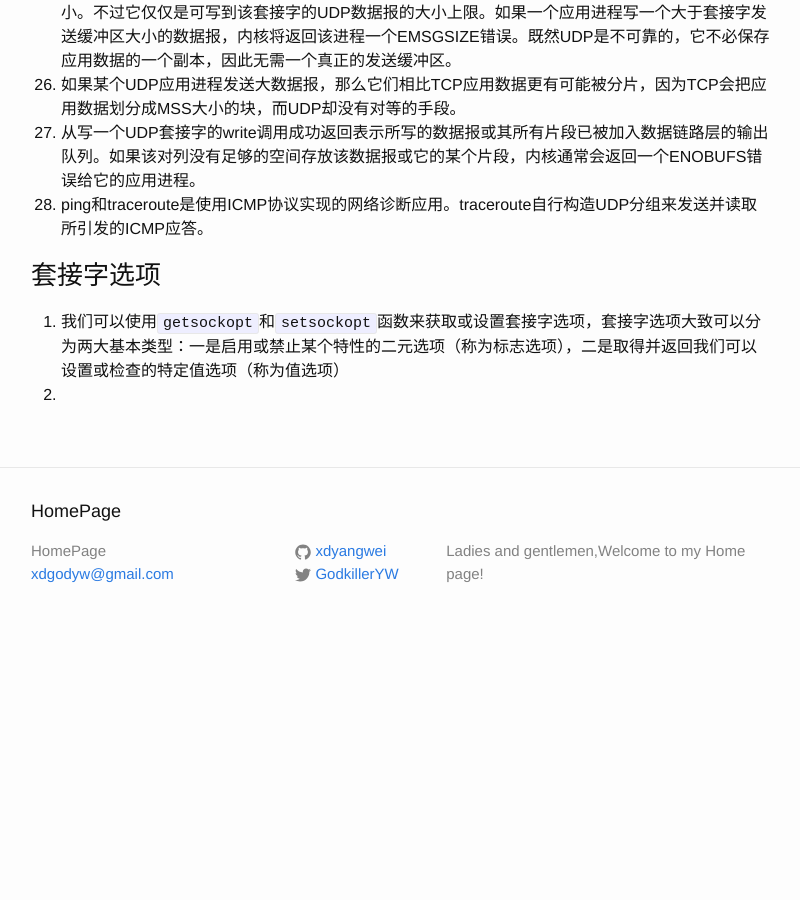
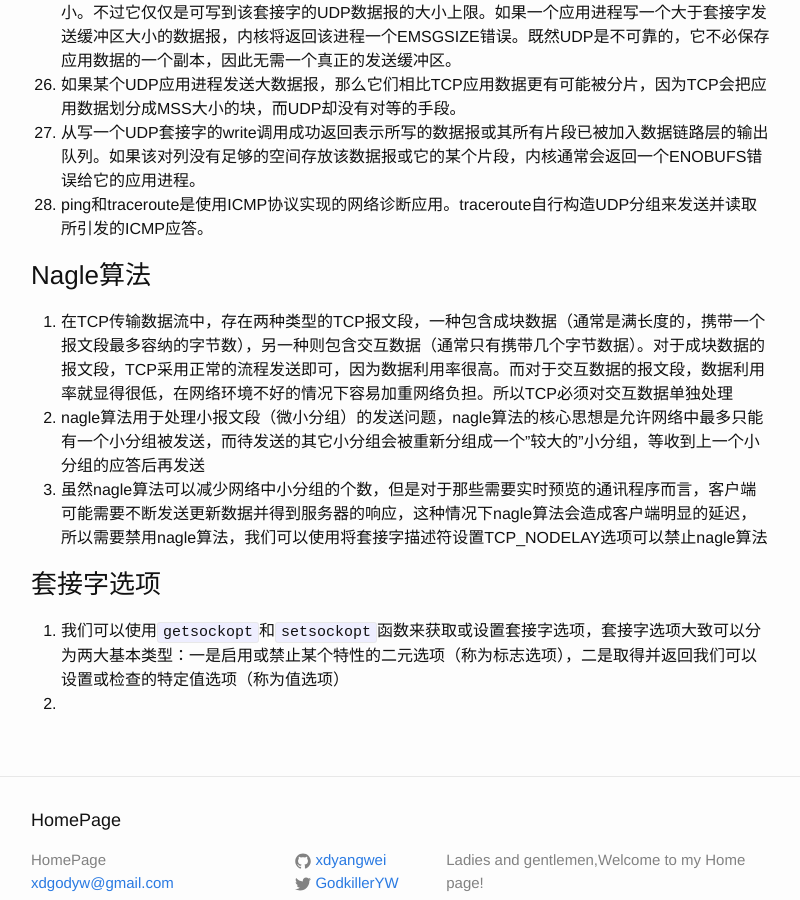
Before and after one commit to xdyangwei/xdyangwei.github.io, a Jekyll site: the page built from _posts/2019-8-20-Unix网络编程.md, in a window 1280 px wide and 900 px high, scrolled down 1839 px. Shown: the whole window, without its empty margins (239-1039 px from the left). Built offline with Jekyll 4.4.1, drawn with Linux system fonts in a browser that asks for light colours; our own code applies the rules of GitHub Pages for plain Markdown files; before the commit the page ends 2484 px from its top, so only the background shows below that.

Commit message:
add the introduction of nagle algorithm

```diff
--- a/_posts/2019-8-20-Unix网络编程.md
+++ b/_posts/2019-8-20-Unix网络编程.md
@@ -33,6 +33,13 @@
 27. 从写一个UDP套接字的write调用成功返回表示所写的数据报或其所有片段已被加入数据链路层的输出队列。如果该对列没有足够的空间存放该数据报或它的某个片段，内核通常会返回一个ENOBUFS错误给它的应用进程。
 28. ping和traceroute是使用ICMP协议实现的网络诊断应用。traceroute自行构造UDP分组来发送并读取所引发的ICMP应答。
 
+### Nagle算法
+1. 在TCP传输数据流中，存在两种类型的TCP报文段，一种包含成块数据（通常是满长度的，携带一个报文段最多容纳的字节数），另一种则包含交互数据（通常只有携带几个字节数据）。对于成块数据的报文段，TCP采用正常的流程发送即可，因为数据利用率很高。而对于交互数据的报文段，数据利用率就显得很低，在网络环境不好的情况下容易加重网络负担。所以TCP必须对交互数据单独处理
+2. nagle算法用于处理小报文段（微小分组）的发送问题，nagle算法的核心思想是允许网络中最多只能有一个小分组被发送，而待发送的其它小分组会被重新分组成一个”较大的”小分组，等收到上一个小分组的应答后再发送
+3. 虽然nagle算法可以减少网络中小分组的个数，但是对于那些需要实时预览的通讯程序而言，客户端可能需要不断发送更新数据并得到服务器的响应，这种情况下nagle算法会造成客户端明显的延迟，所以需要禁用nagle算法，我们可以使用将套接字描述符设置TCP_NODELAY选项可以禁止nagle算法
+
+
+
 ### 套接字选项
 1. 我们可以使用`getsockopt`和`setsockopt`函数来获取或设置套接字选项，套接字选项大致可以分为两大基本类型：一是启用或禁止某个特性的二元选项（称为标志选项），二是取得并返回我们可以设置或检查的特定值选项（称为值选项）
 2.
```
